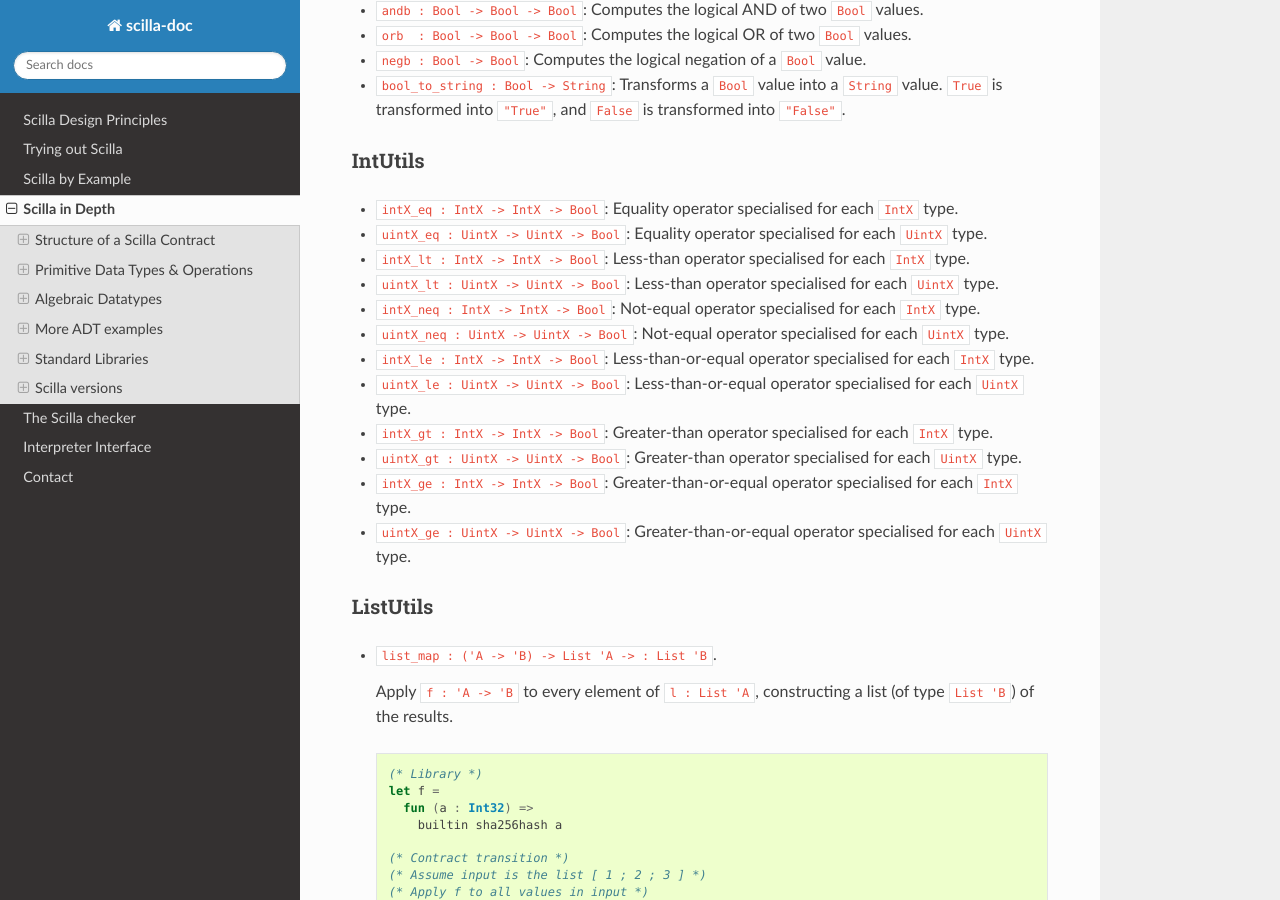
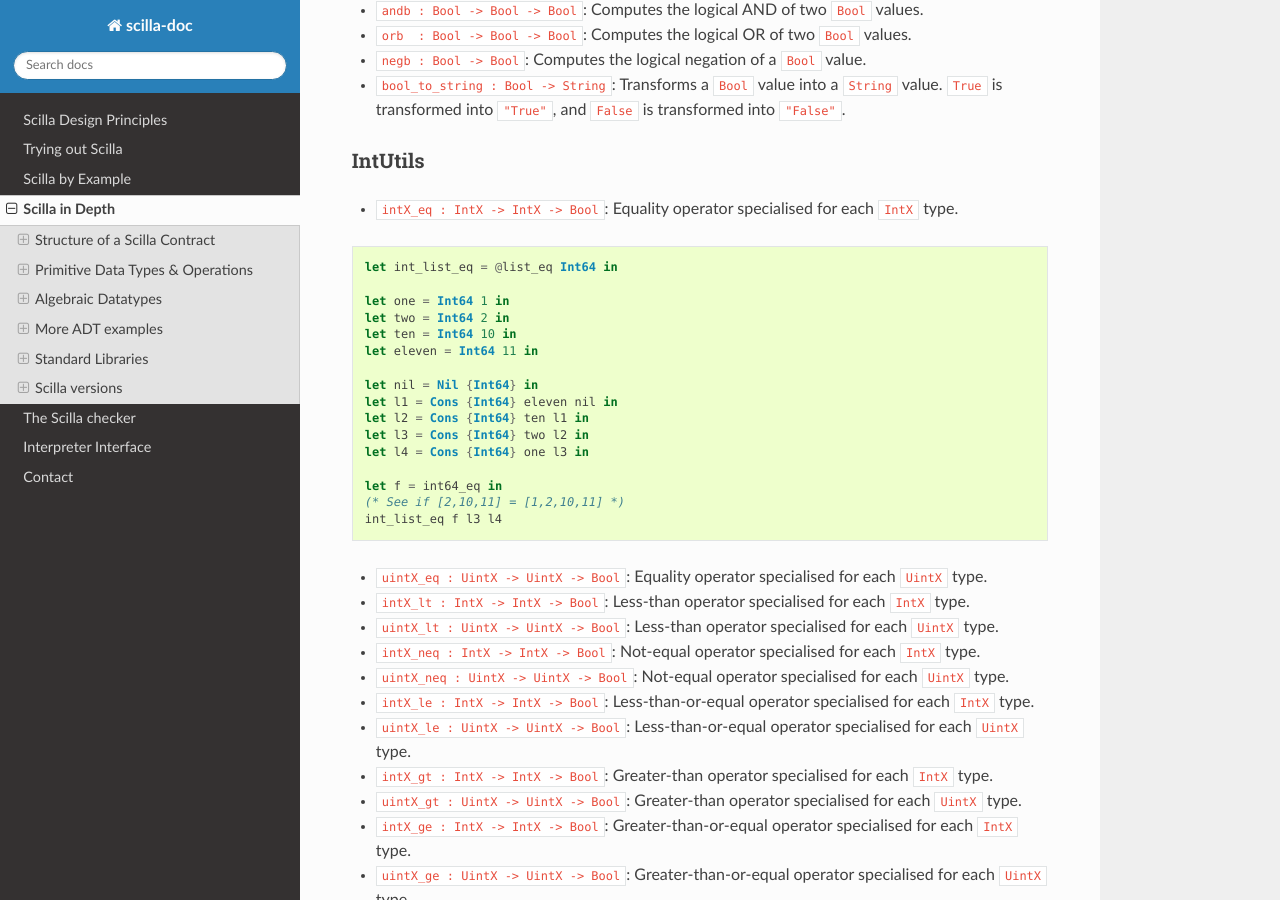
Before and after one commit to Zilliqa/scilla-docs, a Sphinx documentation site: the page built from docs/source/scilla-in-depth.rst, in a window 1280 px wide and 900 px high, scrolled down 27358 px. Built offline with Sphinx 7.4.7 and the Read the Docs theme 2.0.0, drawn with Linux system fonts in a browser that asks for light colours; some of the changed text lies outside the part shown.

Commit message:
Add examples for PairUtils and IntUtils

```diff
--- a/docs/source/scilla-in-depth.rst
+++ b/docs/source/scilla-in-depth.rst
@@ -1587,6 +1587,26 @@ IntUtils
 
 - ``intX_eq : IntX -> IntX -> Bool``: Equality operator specialised
   for each ``IntX`` type.
+
+.. code-block:: ocaml
+
+  let int_list_eq = @list_eq Int64 in
+
+  let one = Int64 1 in
+  let two = Int64 2 in
+  let ten = Int64 10 in
+  let eleven = Int64 11 in
+
+  let nil = Nil {Int64} in
+  let l1 = Cons {Int64} eleven nil in
+  let l2 = Cons {Int64} ten l1 in
+  let l3 = Cons {Int64} two l2 in
+  let l4 = Cons {Int64} one l3 in
+
+  let f = int64_eq in
+  (* See if [2,10,11] = [1,2,10,11] *)
+  int_list_eq f l3 l4
+
 - ``uintX_eq : UintX -> UintX -> Bool``: Equality operator specialised
   for each ``UintX`` type.
 
@@ -1873,6 +1893,15 @@ PairUtils
 ************
 
 - ``fst : Pair 'A 'B -> 'A``: Extract the first element of a Pair.
+
+.. code-block:: ocaml
+
+  let fst_strings = @fst String String in
+  let nick_name = "toby" in
+  let dog = "dog" in
+  let tobias = Pair {String String} nick_name dog in
+  fst_strings tobias
+
 - ``snd : Pair 'A 'B -> 'B``: Extract the second element of a Pair.
 
 
```
